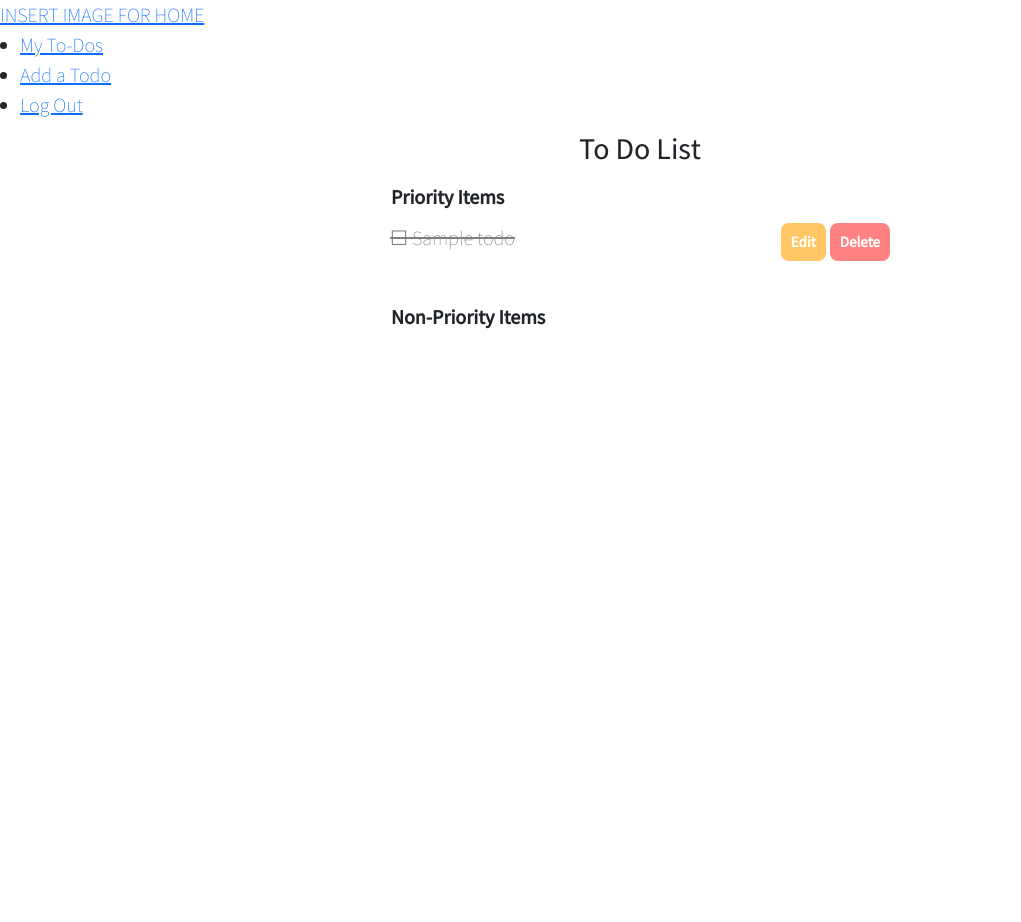
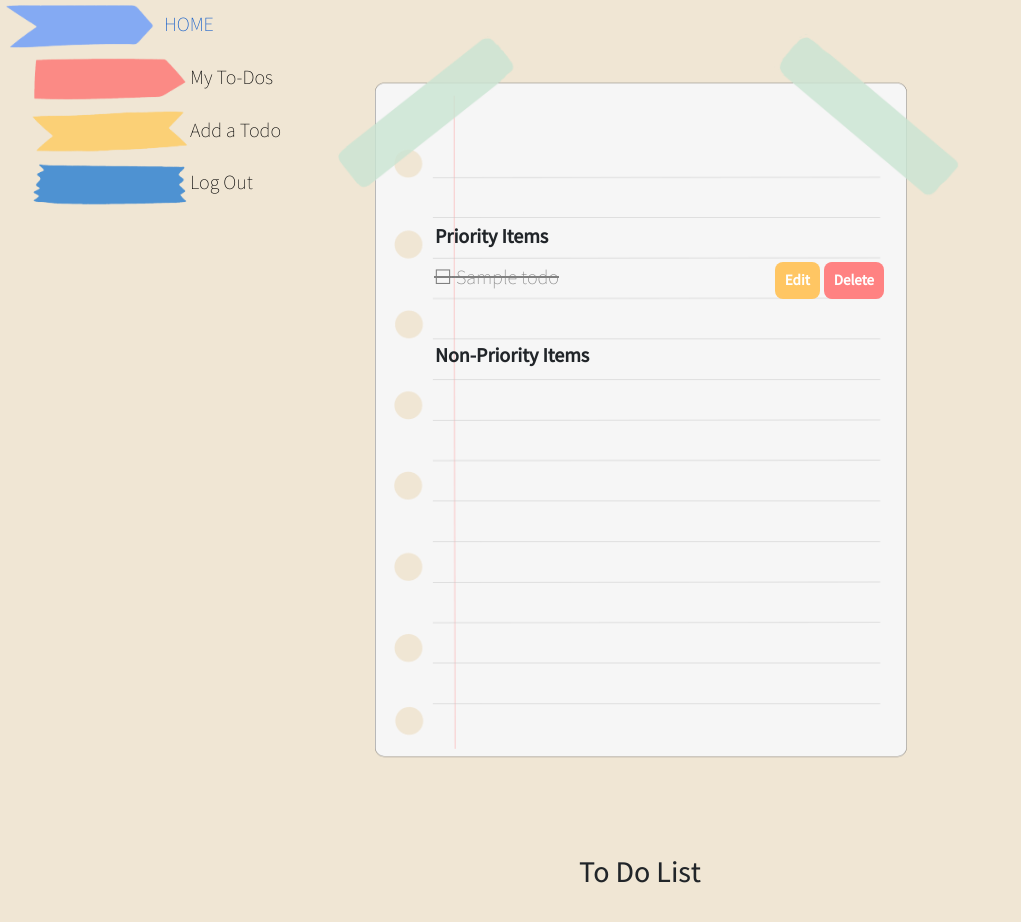
Before and after one commit to christinew2/igotthis, a Django app: page /todos/ in a window 1280 px wide. Shown: the top 922 px of the page, without its empty margins (0-1021 px from the left). Run offline with Django 3.2, Linux system fonts and the light colour scheme; a user stored in the database is signed in; tables that the repository leaves empty hold one stand-in row (values such as "Sample post"); lists and menus that the app fills with data are empty.

Commit message:
add tab and notebook images

```diff
--- a/main_app/static/css/base.css
+++ b/main_app/static/css/base.css
@@ -21,4 +21,37 @@ body {
     font-size: 2rem;
     font-family: 'Assistant', sans-serif;
     font-weight: 200;
+    background-color: #f0e6d4;
 }
+
+header {
+  position: sticky;
+  display: flex;
+  flex-direction: column;
+  top: 2rem;
+  left: 2rem;
+}
+
+nav {
+  margin: 0 10px 10px;
+}
+
+ul {
+  list-style: none;
+}
+
+a {
+  text-decoration: none;
+  color: black;
+}
+
+nav a:hover {
+  text-decoration: none;
+  color: #FF8281;
+}
+
+.nav-tag {
+  max-width: 160px;
+  z-index: -1;
+  opacity: 0.75;
+}
--- a/main_app/static/css/index.css
+++ b/main_app/static/css/index.css
@@ -1,4 +1,7 @@
 main {
+	position: fixed;
+	top: 0;
+	left: 25%;
     display: flex;
     flex-direction: column;
     align-items: center;
@@ -22,15 +25,24 @@ h1 {
 }
 
 .table-container {
+	position: fixed;
+	top: 22%;
+	left: 30%;
     margin: 1rem 5rem;
     align-items: center;
+	z-index: 1;
+}
+
+.list-bg {
+	max-width: 640px;
+	z-index: -1;
 }
 
 table {
     border-collapse: collapse;
     text-align: left;
     margin-bottom: 3rem;
-    width: 50rem;
+    width: 45rem;
 }
 
 thead {
--- a/main_app/templates/base.html
+++ b/main_app/templates/base.html
@@ -23,21 +23,46 @@
 <body>
     <header>
         <div class='header-logo-container'>
-            <a href="/">INSERT IMAGE FOR HOME</a>
+            <a href="/">
+                <img
+                    src="{% static 'images/blue-tag.png' %}"
+                    alt="Page marker sticky tag"
+                    class="nav-tag"
+                >
+                HOME
+            </a>
         </div>
-    </header>
         <nav>
             <ul>
                 {% if user.is_authenticated %}
-                <li><a href="{% url 'todos_index' %}">My To-Dos</a></li>
-                <li><a href="{% url 'todos_create' %}">Add a Todo</a></li>
-                <li><a href="{% url 'logout' %}">Log Out</a></li>
+                    <li><a href="{% url 'todos_index' %}">
+                        <img
+                            src="{% static 'images/red-tag.png' %}"
+                            alt="Page marker sticky tag"
+                            class="nav-tag"
+                        >My To-Dos</a>
+                    </li>
+                    <li><a href="{% url 'todos_create'  %}">
+                        <img
+                            src="{% static 'images/yellow-tag.png' %}"
+                            alt="Page marker sticky tag"
+                            class="nav-tag"
+                        >Add a Todo</a>
+                    </li>
+                    <li><a href="{% url 'logout' %}">
+                        <img
+                            src="{% static 'images/darkblue-tag.png' %}"
+                            alt="Page marker sticky tag"
+                            class="nav-tag"
+                        >Log Out</a>
+                    </li>
                 {% else %}
                     <li><a href="{% url 'home' %}">Login</a></li>
                     <li><a href="{% url 'signup' %}">Sign Up</a></li>
                 {% endif %}
             </ul>
         </nav>
+    </header>
     <main>
         {% block content %}
         {% endblock  %}
--- a/main_app/templates/todos/index.html
+++ b/main_app/templates/todos/index.html
@@ -13,6 +13,7 @@
 </section>
 
 <main>
+<img src="{% static 'images/notebookpaper.png' %}" alt="Notebook Paper" class="list-bg">
 <section class="page-header">
     <h1>To Do List</h1>
 </section>
@@ -73,7 +74,7 @@
                     <tr class="row-container">
                         <td>
                             <span><a class="checkbox" href="{% url 'cross_off' todo.id%}">☐</a></span>
-                            {{% include 'offcanvas.html' %}
+                            {% include 'offcanvas.html' %}
                         </td>
 
                         <td class='todo-actions' >
```
Also changed, not shown: main_app/static/images/blue-tag.png (added), main_app/static/images/darkblue-tag.png (added), main_app/static/images/red-tag.png (added), main_app/static/images/yellow-tag.png (added). Lines whose indentation alone changed are shown as unchanged.
